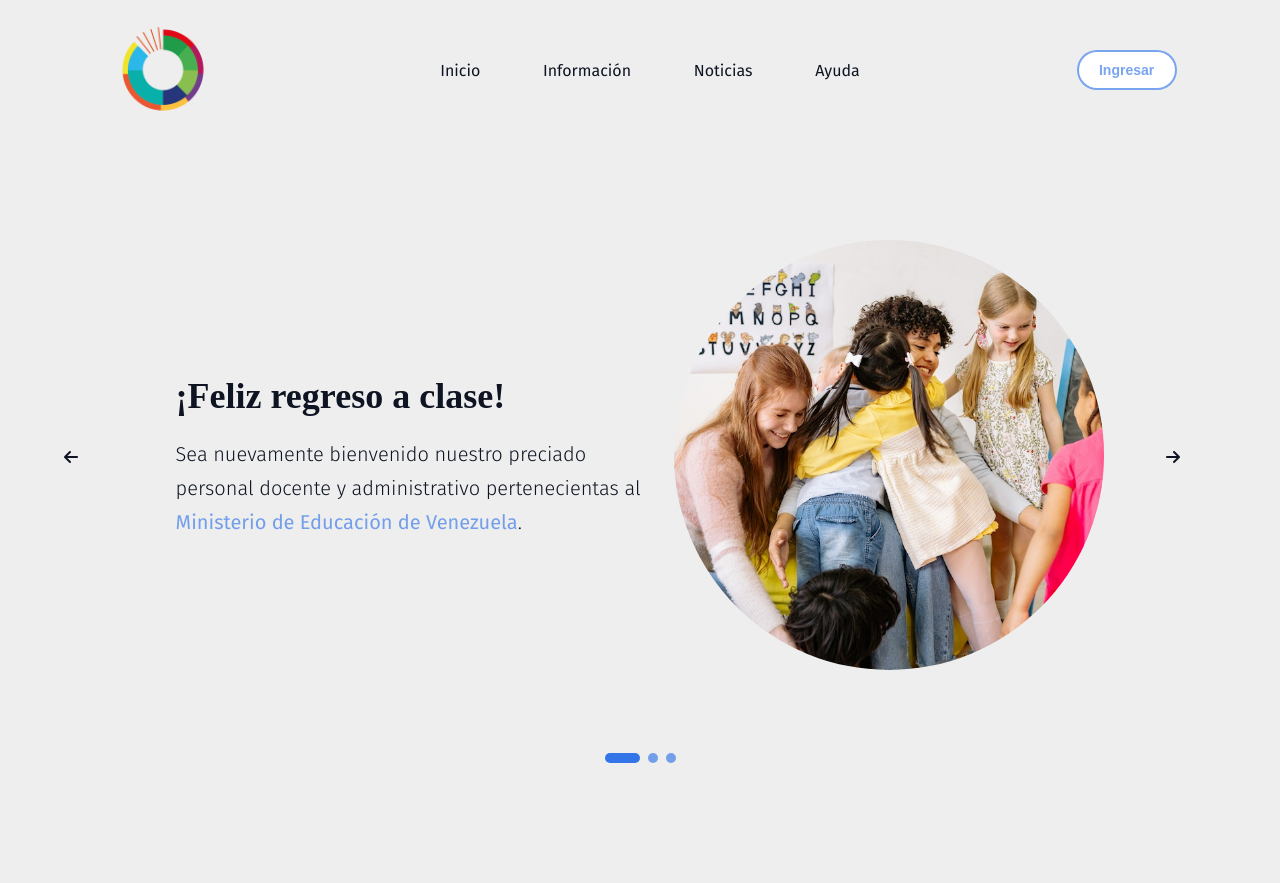
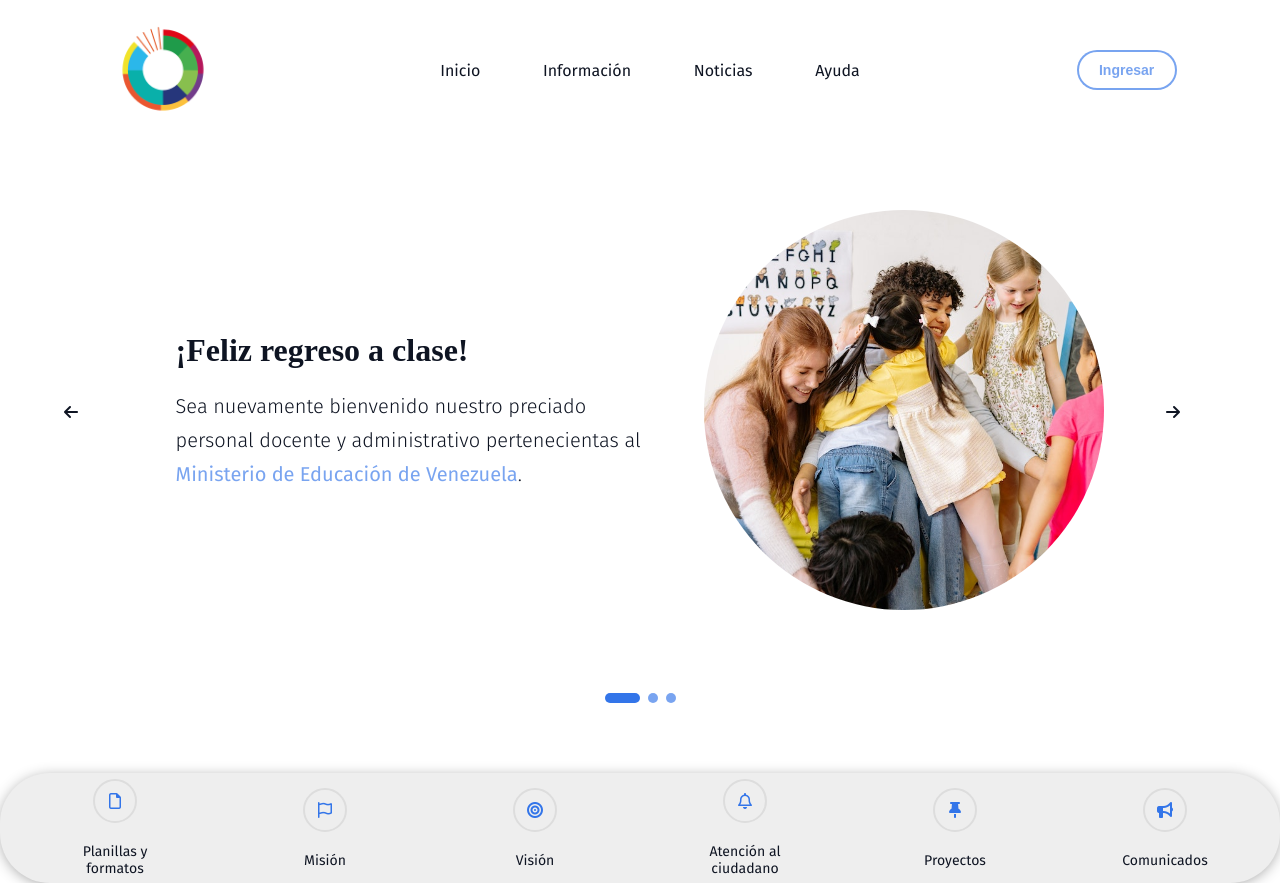
Before and after one commit to RchrdMrtnz/TeacherData, a Flask app: page / in a window 1280 px wide. Before the commit the page ends 763 px from the top, so only its background shows below. Run offline with Flask 2, Linux system fonts and the light colour scheme; some libraries are stand-ins or nearby versions.

Commit message:
Estructura y estilización de la barra de información

```diff
--- a/src/static/css/layout.css
+++ b/src/static/css/layout.css
@@ -45,7 +45,6 @@ a{
     align-items: center;
     padding: 30px 10px;
     height: 80px;
-    background-color: #EEEEEE;
   }
 
   .header__logo > img{
@@ -100,8 +99,6 @@ a{
 
 /** SLIDER **/
 
-
-
 .container {
   width: 90%;
   max-width: 1200px;
@@ -110,8 +107,7 @@ a{
 }
 
 .slider{
-  padding: 100px 0;
-  background-color: #EEEEEE;
+  padding: 70px 0;
 }
 
 .slider__container {
@@ -140,6 +136,7 @@ a{
 
 .slider__texts {
   max-width: 480px;
+  margin-right: 20px;
 }
 
 .review__span {
@@ -152,7 +149,7 @@ font-weight: 400;
 }
 
 .slider__subtitle {
-  font-size: 36px;
+  font-size: 32px;
   margin-bottom: 20px;
   color: var(--text-color);
   font-family: 'Noto Serif Toto', serif;
@@ -167,8 +164,8 @@ font-weight: 400;
 
 
 .slider__img > img {
-  width: 430px;
-  height: 430px;
+  width: 400px;
+  height: 400px;
   border-radius: 50%;
   object-fit: cover;
   margin: 0 auto;
@@ -200,3 +197,68 @@ font-weight: 400;
   background: var(--first-color);
   width: 35px;
 }
+
+/**END SLIDER**/
+
+/**INFORMACIÓN**/
+
+.info__container {
+  display: flex;
+  justify-content: space-around;
+  align-items: center;
+  padding: 30px 10px;
+  height: 50px;
+  background-color: #EEEEEE;
+  border-radius: 50px;
+  margin: 0 auto;
+  -webkit-box-shadow: 0px 3px 15px -3px rgba(0,0,0,0.77);
+  box-shadow: 0px 2px 15px -3px rgba(0,0,0,0.45);
+}
+
+.info__item {
+  padding: 0 30px;
+  font-size: 12px;
+  width: 90px;
+  height: 100px;
+  display: flex;
+  justify-content: center;
+  align-items: center;
+}
+
+.info__item-link{
+  text-align: center;
+}
+
+.info__item-link:hover > .info__item-box {
+background-color: var(--first-color);
+}
+
+.info__item-link:hover > .info__item-box > i{
+  color: #FFF;
+}
+
+.info__item-box {
+  height: 40px;
+  width: 40px;
+  border-radius: 50%;
+  display: flex;
+  align-items: center;
+  justify-content: center;
+  margin: 0 auto;
+  border: 2px solid #ddd;
+}
+
+.info__item-icon {
+  font-size: var(--default);
+  color: var(--first-color);
+}
+
+.info__item-box-2 {
+  margin-top: 20px;
+}
+
+.info__item-box-2 > h3 {
+  color: var(--text-color);
+  font-weight: 400;
+}
+/**END INFORMACIÓN**/
--- a/src/templates/home.html
+++ b/src/templates/home.html
@@ -24,7 +24,7 @@
     <button class="header__btn">Ingresar</button>
 </header>
 
-<!--*SLIDER*-->
+<!--*SLIDER - INICIO*-->
 
 <section class="slider">
     <div class="slider__container container">
@@ -85,5 +85,71 @@
 
 </section>
 
+<!--*INFORMACIÓN*-->
+
+<section class="informacion">
+    <div class="info__container">
+        <!--info item 1-->
+        <div class="info__item">
+            <a href="#" class="info__item-link">
+                <div class="info__item-box">
+                    <i class="fa-regular fa-file info__item-icon"></i></div>
+                    <div class="info__item-box-2">
+                        <h3 class="info__item-text">Planillas y formatos</h3>
+                    </div>
+            </a>
+        </div>
+        <!--info item 2-->
+        <div class="info__item">
+            <a href="#" class="info__item-link">
+                <div class="info__item-box">
+                    <i class="fa-regular fa-flag info__item-icon"></i></div>
+                    <div class="info__item-box-2">
+                        <h3 class="info__item-text">Misión</h3>
+                    </div>
+            </a>
+        </div>
+        <!--info item 3-->
+        <div class="info__item">
+            <a href="#" class="info__item-link">
+                <div class="info__item-box">
+                    <i class="fa-solid fa-bullseye info__item-icon"></i></div>
+                    <div class="info__item-box-2">
+                        <h3 class="info__item-text">Visión</h3>
+                    </div>
+            </a>
+        </div>
+        <!--info item 4-->
+        <div class="info__item">
+            <a href="#" class="info__item-link">
+                <div class="info__item-box">
+                    <i class="fa-regular fa-bell info__item-icon"></i></div>
+                    <div class="info__item-box-2">
+                        <h3 class="info__item-text">Atención al ciudadano</h3>
+                    </div>
+            </a>
+        </div>
+        <!--info item 5-->
+        <div class="info__item">
+            <a href="#" class="info__item-link">
+                <div class="info__item-box">
+                    <i class="fa-solid fa-thumbtack info__item-icon"></i></div>
+                    <div class="info__item-box-2">
+                        <h3 class="info__item-text">Proyectos</h3>
+                    </div>
+            </a>
+        </div>
+        <!--info item 6-->
+        <div class="info__item">
+            <a href="#" class="info__item-link">
+                <div class="info__item-box">
+                    <i class="fa-solid fa-bullhorn info__item-icon"></i></div>
+                    <div class="info__item-box-2">
+                        <h3 class="info__item-text">Comunicados</h3>
+                    </div>
+            </a>
+        </div>
+    </div>
+</section>
 
 {% endblock %}
```
